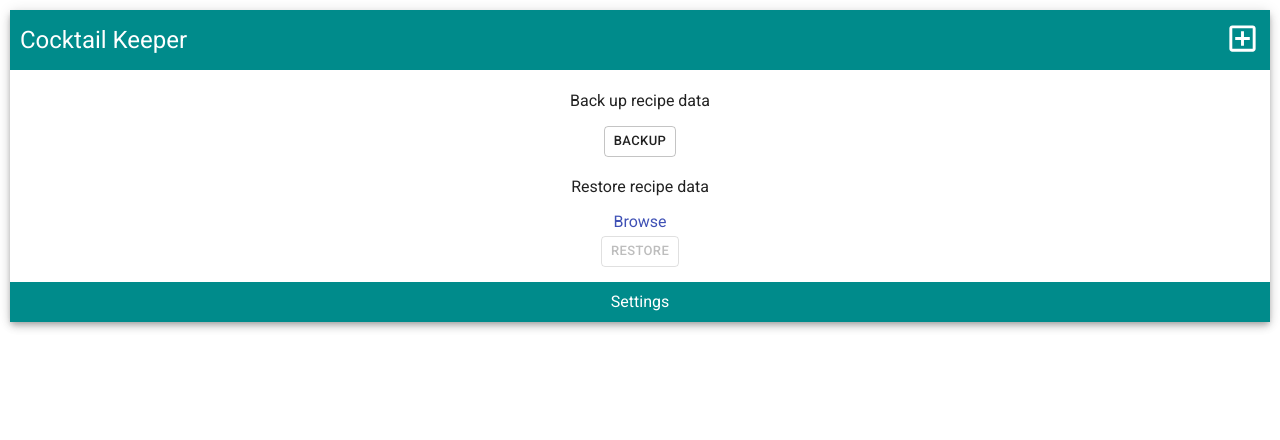
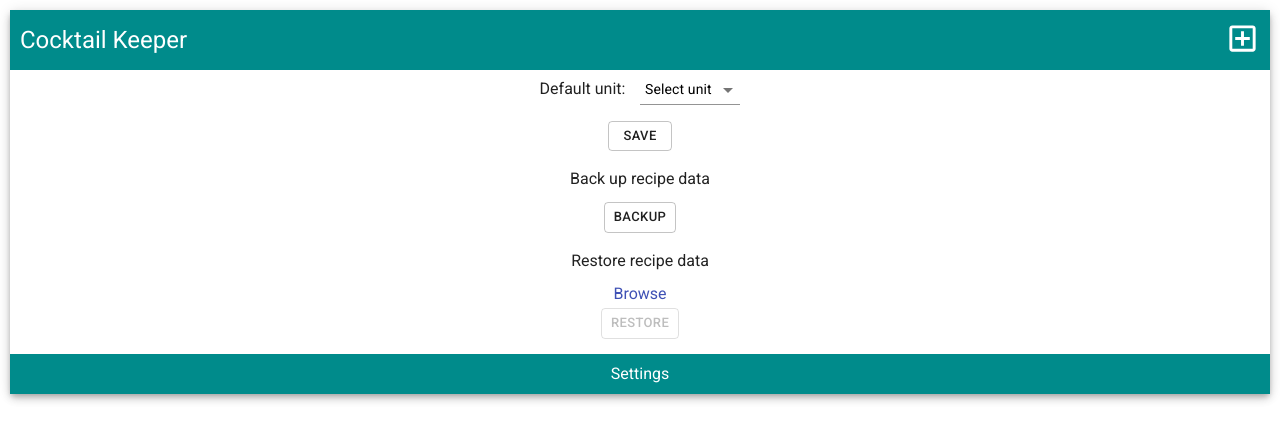
Before and after one commit to thisiscmt/CocktailKeeper, a React app: page /settings in a window 1280 px wide. Shown: the top 440 px of the page. Built offline with nearby package versions, Linux system fonts and the light colour scheme; a web font is replaced by a local one.

Commit message:
Added default unit for new ingredients, added background color to main list, minor fixes and improvements

```diff
--- a/public/index.html
+++ b/public/index.html
@@ -2,7 +2,6 @@
 <html lang="en">
   <head>
     <meta charset="utf-8" />
-    <link rel="icon" href="%PUBLIC_URL%/favicon.ico" />
     <meta name="viewport" content="width=device-width, initial-scale=1" />
     <meta name="theme-color" content="#000000" />
     <meta
@@ -10,6 +9,8 @@
       content="Web site created using create-react-app"
     />
     <link rel="apple-touch-icon" href="logo192.png" />
+    <link rel='stylesheet' href='https://fonts.googleapis.com/css?family=Roboto:300,400,500,700&display=swap' />
+
     <style>
       @import url('https://fonts.googleapis.com/css?family=Rye&display=swap');
     </style>
--- a/src/App.js
+++ b/src/App.js
@@ -18,7 +18,6 @@ function App() {
             <Helmet>
                 <meta charSet='utf-8' />
                 <title>Cocktail Keeper</title>
-                <link rel='stylesheet' href='https://fonts.googleapis.com/css?family=Roboto:300,400,500,700&display=swap' />
             </Helmet>
 
             <BrowserRouter>
--- a/src/components/QtyModal/QtyModal.js
+++ b/src/components/QtyModal/QtyModal.js
@@ -29,9 +29,13 @@ const styles = makeStyles({
     },
 
     qtyDesc: {
-        border: 0,
         fontSize: '14px',
         fontStyle: 'italic',
+        width: '75px'
+    },
+
+    qtyDescValue: {
+        border: 0,
         padding: 0
     },
 
@@ -50,6 +54,7 @@ const QtyModal = (props) => {
     const theme = SharedService.buildThemeConfig();
     const [ open, setOpen ] = useState(false);
     const [ ingredient, setIngredient ] = useState(props.ingredient);
+    const [ qtyDesc, setQtyDesc ] = useState(props.ingredient.qtyDesc);
 
     const handleOpen = () => {
         setOpen(true);
@@ -60,26 +65,9 @@ const QtyModal = (props) => {
     }
 
     const handleSave = () => {
-        let qtyDesc = '';
+        props.onSave(ingredient)
 
-        if (ingredient.amount !== '0') {
-            qtyDesc = ingredient.amount;
-        }
-
-        if (ingredient.fractionalAmount !== '0') {
-            if (qtyDesc) {
-                qtyDesc += ' ' + ingredient.fractionalAmount;
-            } else {
-                qtyDesc = ingredient.fractionalAmount;
-            }
-        }
-
-        if (ingredient.unit !== '0' && qtyDesc) {
-            qtyDesc += ' ' + ingredient.unit;
-        }
-
-        ingredient.qtyDesc = qtyDesc;
-        props.onSave(ingredient)
+        setQtyDesc(ingredient.qtyDesc);
         setOpen(false);
     };
 
@@ -91,6 +79,7 @@ const QtyModal = (props) => {
         updatedIngredient.amount = event.target.value;
         updatedIngredient.fractionalAmount = ingredient.fractionalAmount;
         updatedIngredient.unit = ingredient.unit;
+        updatedIngredient.updateQtyDescription();
 
         setIngredient(updatedIngredient);
     };
@@ -103,6 +92,7 @@ const QtyModal = (props) => {
         updatedIngredient.amount = ingredient.amount;
         updatedIngredient.fractionalAmount = event.target.value;
         updatedIngredient.unit = ingredient.unit;
+        updatedIngredient.updateQtyDescription();
 
         setIngredient(updatedIngredient);
     };
@@ -115,6 +105,7 @@ const QtyModal = (props) => {
         updatedIngredient.amount = ingredient.amount;
         updatedIngredient.fractionalAmount = ingredient.fractionalAmount;
         updatedIngredient.unit = event.target.value;
+        updatedIngredient.updateQtyDescription();
 
         setIngredient(updatedIngredient);
     };
@@ -124,13 +115,13 @@ const QtyModal = (props) => {
             <div>
                 <Button
                     onClick={handleOpen}
-                    className={ ingredient.qtyDesc ? classes.qtyDesc : null }
+                    className={ ingredient.qtyDesc ? classes.qtyDesc + ' ' + classes.qtyDescValue : classes.qtyDesc  }
                     style={{ color: props.textColor }}
                     variant='outlined'
                     color='default'
                     size='medium'
                 >
-                    { ingredient.qtyDesc ? ingredient.qtyDesc : 'Qty' }
+                    { qtyDesc ? qtyDesc : 'Qty' }
                 </Button>
 
                 <Dialog
@@ -143,7 +134,7 @@ const QtyModal = (props) => {
                     <DialogTitle className={classes.title}>Quantity</DialogTitle>
 
                     <DialogContent className={classes.content}>
-                        <FormControl className={classes.formControl}>
+                        <FormControl>
                             <Select value={ingredient.amount} onChange={handleAmountChange} className={classes.selector}>
                                 <MenuItem value='0'>- Select amount -</MenuItem>
                                 <MenuItem value={'1'}>1</MenuItem>
@@ -161,7 +152,7 @@ const QtyModal = (props) => {
                     </DialogContent>
 
                     <DialogContent className={classes.content}>
-                        <FormControl className={classes.formControl}>
+                        <FormControl>
                             <Select value={ingredient.fractionalAmount} onChange={handleFractionalAmountChange} className={classes.selector}>
                                 <MenuItem value={'0'}>- Select fraction -</MenuItem>
                                 <MenuItem value={'1/8'}>1/8</MenuItem>
@@ -175,7 +166,7 @@ const QtyModal = (props) => {
                     </DialogContent>
 
                     <DialogContent className={classes.content}>
-                        <FormControl className={classes.formControl}>
+                        <FormControl>
                             <Select value={ingredient.unit} onChange={handleUnitChange} className={classes.selector}>
                                 <MenuItem value={'0'}>- Select unit -</MenuItem>
                                 <MenuItem value={'oz'}>oz</MenuItem>
--- a/src/pages/Settings/Settings.js
+++ b/src/pages/Settings/Settings.js
@@ -1,5 +1,7 @@
-import React, {useState} from 'react';
+import React, {useRef, useState} from 'react';
 import Container from '@material-ui/core/Container';
+import Select from '@material-ui/core/Select';
+import MenuItem from '@material-ui/core/MenuItem';
 import Button from '@material-ui/core/Button';
 import { makeStyles } from '@material-ui/core/styles';
 
@@ -9,7 +11,31 @@ import SharedService from '../../services/SharedService';
 const styles = makeStyles({
     root: {
         paddingTop: '5px',
-        paddingBottom: '5px'
+        paddingBottom: '5px',
+    },
+
+    section : {
+        marginBottom: '18px'
+    },
+
+    sectionText : {
+        marginTop: 0,
+        marginBottom: '14px'
+    },
+
+    action: {
+        marginTop: '16px'
+    },
+
+    defaultUnitLabel: {
+        display: 'inline-flex',
+        marginRight: '15px'
+    },
+
+    defaultUnitSelector: {
+        color: 'black',
+        fontSize: '14px',
+        width: '100px'
     },
 
     restoreContainer: {
@@ -32,24 +58,36 @@ const styles = makeStyles({
         marginBottom: '10px'
     },
 
-    userMessage: {
+    messageContainer: {
+        color: '#DC143C',
         fontSize: '14px',
-        marginBottom: '10px'
-    },
-
-    restoreSection: {
-        marginTop: '20px'
+        marginBottom: '8px',
+        marginTop: '8px'
     }
 });
 
 const SettingsPage = (props) => {
     const classes = styles(props);
     const theme = SharedService.buildThemeConfig();
-    const fileInput = React.createRef();
+    const fileInput = useRef();
     let reader;
 
+    const [ defaultUnit, setDefaultUnit ] = useState(SharedService.getSettings().defaultUnit);
     const [ selectedFile, setSelectedFile ] = useState(null);
-    const [ success, setSuccess ] = useState(false);
+    const [ message, setMessage ] = useState('');
+
+    const handleDefaultUnitChange = (event) => {
+        setDefaultUnit(event.target.value);
+    };
+
+    const handleSave = () => {
+        const settings = {
+            defaultUnit
+        };
+
+        localStorage.setItem('ck.settings', JSON.stringify(settings));
+        setMessage('Settings saved')
+    };
 
     const handleDownload = (fileName, data) => {
         const element = document.createElement('a');
@@ -72,7 +110,7 @@ const SettingsPage = (props) => {
         if (reader.result) {
             RecipeService.setRecipeData(reader.result);
             setSelectedFile(null);
-            setSuccess(true);
+            setMessage('Data restored successfully');
         }
     };
 
@@ -96,13 +134,52 @@ const SettingsPage = (props) => {
     return (
         <div className={classes.root}>
             <Container maxWidth='sm'>
-                <p>Back up recipe data</p>
+                <section>
+                    {
+                        message &&
+                        <div className={classes.messageContainer}>
+                            {message}
+                        </div>
+                    }
+                </section>
+
+                <section className={classes.section}>
+                        <label className={classes.defaultUnitLabel}>Default unit:</label>
+                        <Select
+                            value={defaultUnit}
+                            onChange={handleDefaultUnitChange}
+                            className={classes.defaultUnitSelector}
+                        >
+                            <MenuItem value={'0'}>Select unit</MenuItem>
+                            <MenuItem value={'oz'}>oz</MenuItem>
+                            <MenuItem value={'ml'}>ml</MenuItem>
+                            <MenuItem value={'dash'}>dash</MenuItem>
+                            <MenuItem value={'tsp'}>tsp</MenuItem>
+                            <MenuItem value={'tbsp'}>tbsp</MenuItem>
+                        </Select>
+
+                    <div className={classes.action}>
+                        <Button
+                            variant='outlined'
+                            color='default'
+                            size='small'
+                            onClick={handleSave}
+                        >
+                            Save
+                        </Button>
+                    </div>
+                </section>
+
+                <section className={classes.section}>
+                    <div className={classes.sectionText}>Back up recipe data</div>
 
                     <Button variant='outlined' color='default' size='small' onClick={handleBackup}>
                         Backup
                     </Button>
+                </section>
 
-                <p className={classes.restoreSection}>Restore recipe data</p>
+                <section>
+                    <div className={classes.sectionText}>Restore recipe data</div>
 
                     <div className={classes.restoreContainer}>
                         <label htmlFor="FileUpload" className={classes.fileUploadLabel} style={{color: theme.palette.primary.main}}>Browse
@@ -121,11 +198,6 @@ const SettingsPage = (props) => {
                             <div className={classes.selectedFile}>{ selectedFile.name }</div>
                         }
 
-                    {
-                        success &&
-                        <div className={classes.userMessage}>Data restored successfully</div>
-                    }
-
                         <div>
                             <Button
                                 variant='outlined'
@@ -138,6 +210,7 @@ const SettingsPage = (props) => {
                             </Button>
                         </div>
                     </div>
+                </section>
             </Container>
         </div>
     );
--- a/src/services/RecipeService.js
+++ b/src/services/RecipeService.js
@@ -1,15 +1,21 @@
+import Recipe from '../models/Recipe';
+import Ingredient from '../models/Ingredient';
+
 class RecipeService {
     static getRecipes = () => {
         const recipeJSON = localStorage.getItem('ck.recipes');
-        let recipeData = {
-            recipes: []
-        };
+        let recipeData;
+        let recipes = [];
 
         if (recipeJSON) {
             recipeData = JSON.parse(recipeJSON);
+
+            recipes = recipeData.recipes.map(item => {
+                return this.buildRecipe(item);
+            })
         }
 
-        return recipeData.recipes;
+        return recipes;
     }
 
     static saveRecipe = (recipe) => {
@@ -52,7 +58,7 @@ class RecipeService {
             });
 
             if (recipeIndex > -1) {
-                recipe = recipeData.recipes[recipeIndex];
+                recipe = this.buildRecipe(recipeData.recipes[recipeIndex]);
             }
         }
 
@@ -101,6 +107,31 @@ class RecipeService {
     static setRecipeData = (data) => {
         localStorage.setItem('ck.recipes', data);
     }
+
+    static buildRecipe = (data) => {
+        const recipe = new Recipe();
+        let ingredient;
+
+        recipe.name = data.name;
+        recipe.directions = data.directions;
+        recipe.drinkImage = data.drinkImage;
+        recipe.backgroundColor = data.backgroundColor;
+        recipe.textColor = data.textColor;
+
+        recipe.ingredients = data.ingredients.map(item => {
+            ingredient = new Ingredient();
+            ingredient.id = item.id;
+            ingredient.name = item.name;
+            ingredient.amount = item.amount;
+            ingredient.fractionalAmount = item.fractionalAmount;
+            ingredient.unit = item.unit;
+            ingredient.qtyDesc = item.qtyDesc;
+
+            return ingredient;
+        })
+
+        return recipe;
+    }
 }
 
 export default RecipeService;
--- a/src/services/SharedService.js
+++ b/src/services/SharedService.js
@@ -1,6 +1,19 @@
 import {createMuiTheme} from '@material-ui/core';
 
 class SharedService {
+    static getSettings = () => {
+        const settingsJSON = localStorage.getItem('ck.settings');
+        let settings = {};
+
+        if (settingsJSON) {
+            settings = JSON.parse(settingsJSON);
+        } else {
+            settings.defaultUnit = '0';
+        }
+
+        return settings;
+    }
+
     static buildThemeConfig = (overrides) => {
         if (overrides) {
             return createMuiTheme({
```
Also changed, not shown: src/models/Ingredient.js (+28 -0 lines), src/pages/EditRecipe/EditRecipe.js (+7 -1 lines), src/pages/Home/Home.js (+13 -5 lines). Lines whose indentation alone changed are shown as unchanged.
